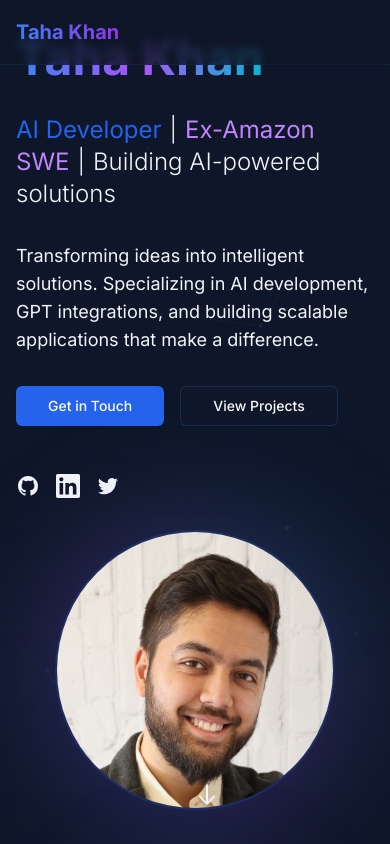
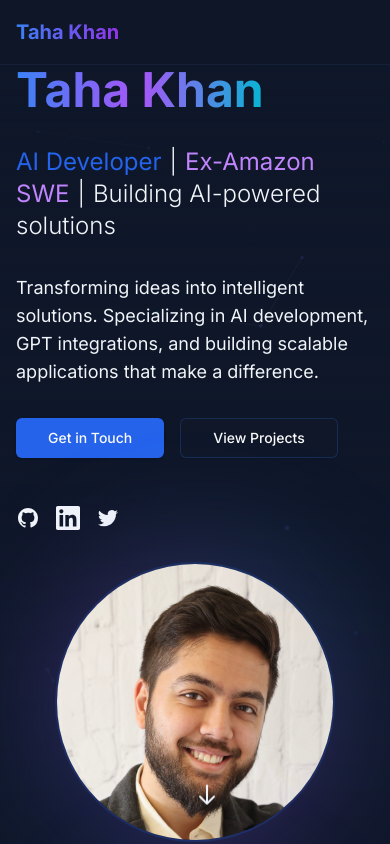
Before and after one commit to TahaKhan8899/tahas_portfolio, a Next.js app: page / in a window 390 px wide. Shown: the top 844 px of the page. Built offline with nearby package versions, Linux system fonts and the light colour scheme.

Commit message:
fix: add padding to hero section to prevent mobile header overlap

```diff
--- a/src/app/page.tsx
+++ b/src/app/page.tsx
@@ -20,7 +20,7 @@ export default function Home() {
         <div className="absolute inset-0 bg-gradient-to-b from-background via-transparent to-background"></div>
 
 
-        <div className="container px-4 mx-auto relative">
+        <div className="container px-4 mx-auto relative pt-16 md:pt-0">
           <div className="grid grid-cols-1 lg:grid-cols-2 gap-8 items-center">
             {/* Left column - Text content */}
             <div className="space-y-8">
```
